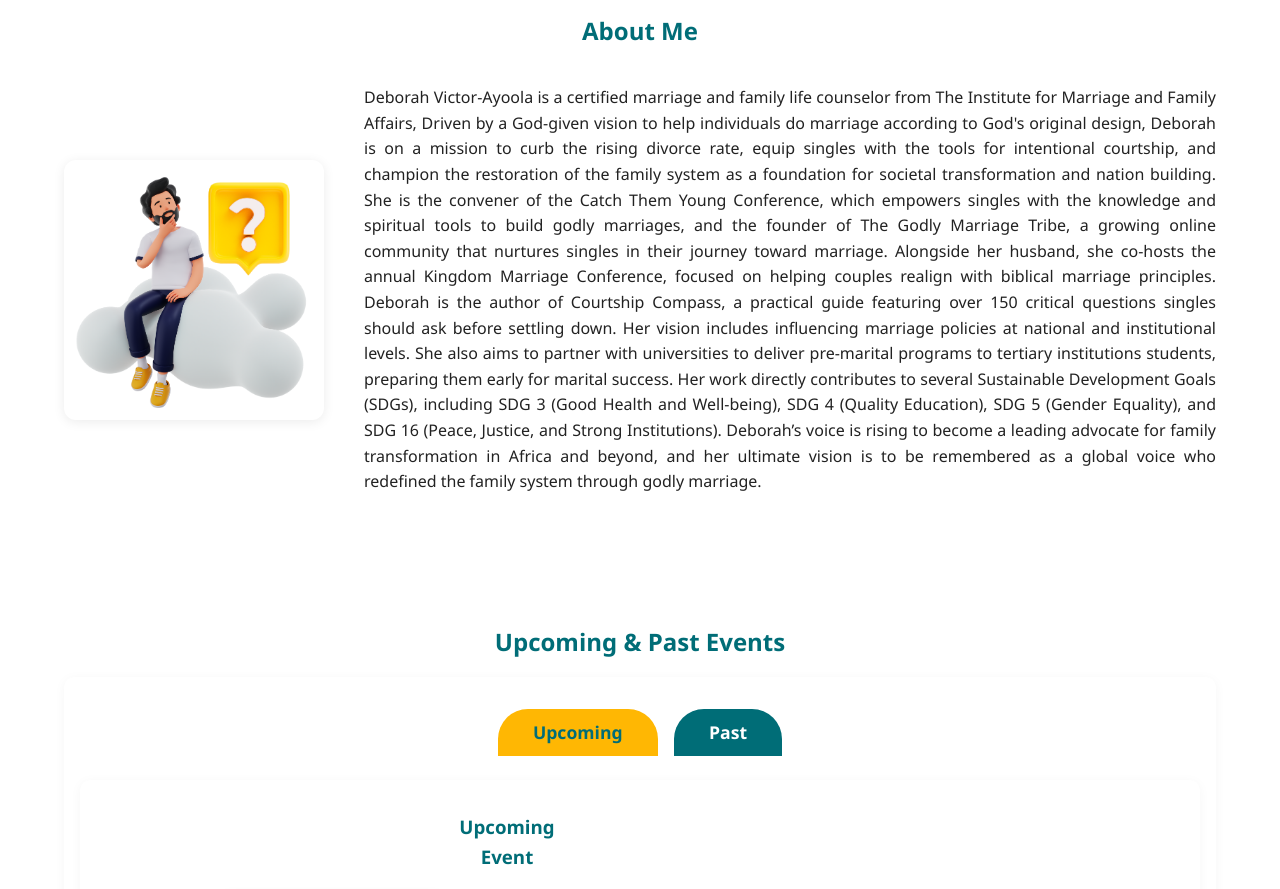
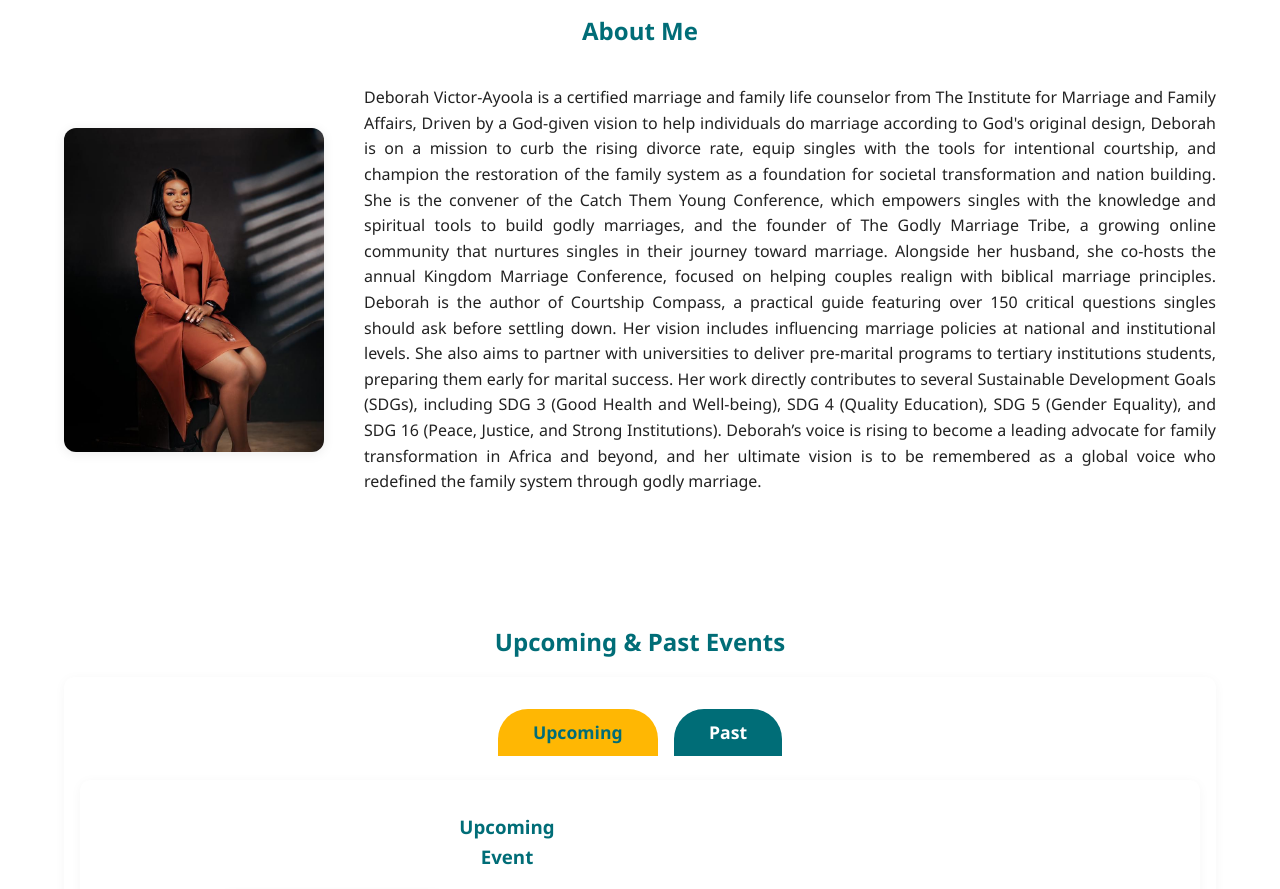
Before and after one commit to ManueltMan/DVA-Porfolio, a plain HTML site: page index.html in a window 1280 px wide. Shown: the part 1260-2149 px from the top of the page. Drawn offline with Linux system fonts and the light colour scheme.

Commit message:
Add files via upload

```diff
--- a/index.html
+++ b/index.html
@@ -105,7 +105,7 @@
     <h2>About Me</h2>
     <div class="about-flex">
       <div class="about-img-wrap">
-        <img src="think-man.png" alt="Deborah Victor-Ayoola" class="about-img" />
+        <img src="DVAAA.jpg" alt="Deborah Victor-Ayoola" class="about-img" />
       </div>
       <div class="about-text">
         <p>
```
Also changed, not shown: DVAAA.jpg (added).
